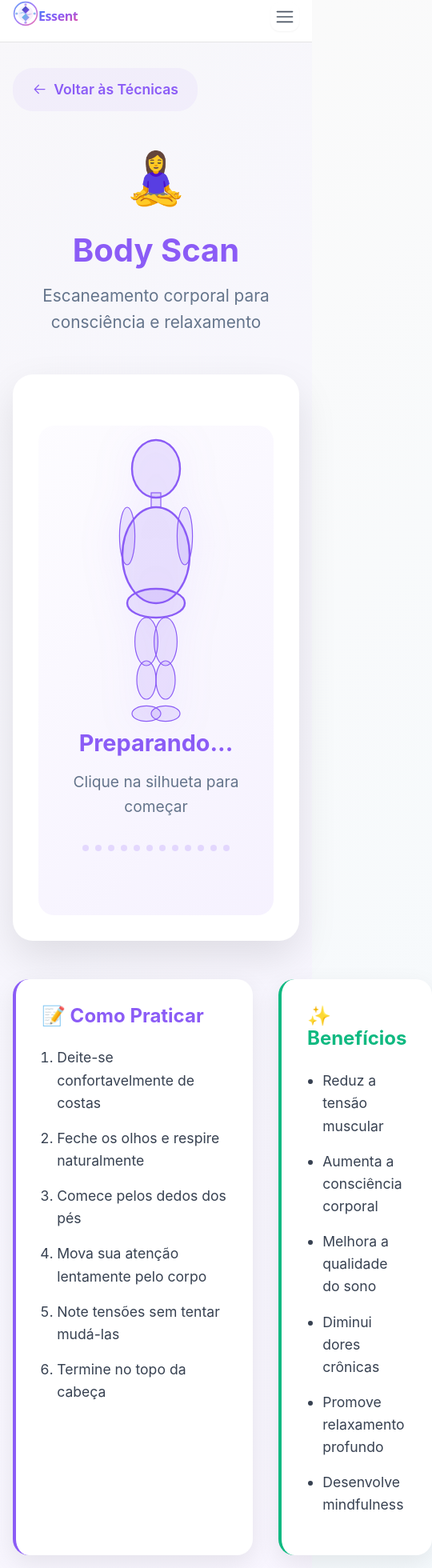
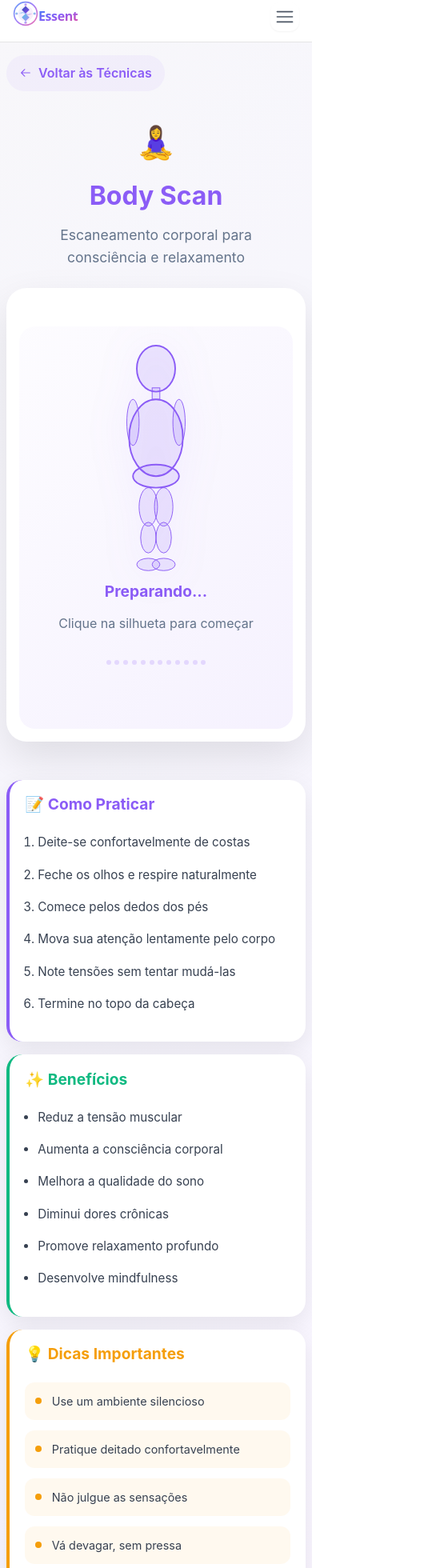
Before and after one commit to Luluzao0/Essent, a React (Vite) app: page /meditation/body-scan in a window 390 px wide. Shown: the part 7-1967 px from the top of the page at 80% size, 540 px wide, since content can reach past the window. Built offline with nearby package versions, Linux system fonts and the light colour scheme.

Commit message:
fix: uso em mobile

```diff
--- a/src/pages/meditation/BodyScanMeditation.tsx
+++ b/src/pages/meditation/BodyScanMeditation.tsx
@@ -107,8 +107,8 @@ const BodyScanVisualizer3D: React.FC<{ color: string }> = ({ color }) => {
       <div
         onClick={startScan}
         style={{
-          width: '150px',
-          height: '300px',
+          width: 'clamp(120px, 20vw, 150px)',
+          height: 'clamp(240px, 40vw, 300px)',
           margin: '0 auto 2rem',
           position: 'relative',
           cursor: 'pointer',
@@ -117,7 +117,7 @@ const BodyScanVisualizer3D: React.FC<{ color: string }> = ({ color }) => {
         }}
       >
         {/* Body outline */}
-        <svg width="150" height="300" viewBox="0 0 150 300" style={{ overflow: 'visible' }}>
+        <svg width="100%" height="100%" viewBox="0 0 150 300" style={{ overflow: 'visible' }}>
           {/* Head */}
           <ellipse cx="75" cy="30" rx="25" ry="30"
             fill={scanPosition <= 10 && isScanning ? `${color}60` : `${color}20`}
@@ -187,16 +187,20 @@ const BodyScanVisualizer3D: React.FC<{ color: string }> = ({ color }) => {
         )}
       </div>
 
-      <div style={{ marginBottom: '2rem' }}>
+      <div style={{ marginBottom: '2rem', textAlign: 'center' }}>
         <h3 style={{
           color: color,
           fontWeight: '700',
-          fontSize: '1.8rem',
+          fontSize: 'clamp(1.2rem, 4vw, 1.8rem)',
           marginBottom: '1rem'
         }}>
           {currentBodyPart}
         </h3>
-        <p style={{ color: '#64748b', fontSize: '1.2rem' }}>
+        <p style={{
+          color: '#64748b',
+          fontSize: 'clamp(1rem, 3vw, 1.2rem)',
+          padding: '0 1rem'
+        }}>
           {isScanning ? `Ciclo ${cycle + 1} de 3` : 'Clique na silhueta para começar'}
         </p>
       </div>
@@ -205,13 +209,15 @@ const BodyScanVisualizer3D: React.FC<{ color: string }> = ({ color }) => {
       <div style={{
         display: 'flex',
         justifyContent: 'center',
-        gap: '0.5rem',
-        marginBottom: '2rem'
+        gap: 'clamp(0.3rem, 1vw, 0.5rem)',
+        marginBottom: '2rem',
+        flexWrap: 'wrap',
+        padding: '0 1rem'
       }}>
         {bodyParts.map((_, index) => (
           <div key={index} style={{
-            width: '8px',
-            height: '8px',
+            width: 'clamp(6px, 1.5vw, 8px)',
+            height: 'clamp(6px, 1.5vw, 8px)',
             borderRadius: '50%',
             background: bodyParts.findIndex(part => part.position === scanPosition) >= index ? color : `${color}30`,
             transition: 'all 0.3s ease'
@@ -275,11 +281,11 @@ const BodyScanMeditation = () => {
       background: `linear-gradient(135deg, ${technique.color}05 0%, #faf5ff 100%)`
     }}>
       <SectionTransition delay={0}>
-        <div style={{ padding: '2rem 1rem' }}>
+        <div style={{ padding: 'clamp(1rem, 4vw, 2rem) clamp(0.5rem, 2vw, 1rem)' }}>
           <div style={{ maxWidth: '1000px', margin: '0 auto' }}>
 
             {/* Header com botão voltar */}
-            <div style={{ marginBottom: '3rem' }}>
+            <div style={{ marginBottom: 'clamp(1.5rem, 4vw, 3rem)' }}>
               <Link
                 to="/meditation"
                 style={{
@@ -288,10 +294,10 @@ const BodyScanMeditation = () => {
                   gap: '0.5rem',
                   color: technique.color,
                   textDecoration: 'none',
-                  fontSize: '1.1rem',
+                  fontSize: 'clamp(1rem, 2.5vw, 1.1rem)',
                   fontWeight: '600',
                   marginBottom: '2rem',
-                  padding: '0.8rem 1.5rem',
+                  padding: 'clamp(0.6rem, 2vw, 0.8rem) clamp(1rem, 3vw, 1.5rem)',
                   background: `${technique.color}10`,
                   borderRadius: '25px',
                   transition: 'all 0.3s ease'
@@ -305,19 +311,19 @@ const BodyScanMeditation = () => {
                   e.currentTarget.style.transform = 'translateX(0)';
                 }}
               >
-                <ArrowLeftIcon style={{ width: '1.2rem', height: '1.2rem' }} />
+                <ArrowLeftIcon style={{ width: 'clamp(1rem, 2.5vw, 1.2rem)', height: 'clamp(1rem, 2.5vw, 1.2rem)' }} />
                 Voltar às Técnicas
               </Link>
 
               <div style={{ textAlign: 'center' }}>
                 <div style={{
-                  fontSize: '4rem',
+                  fontSize: 'clamp(2.5rem, 8vw, 4rem)',
                   marginBottom: '1rem'
                 }}>
                   {technique.icon}
                 </div>
                 <h1 style={{
-                  fontSize: 'clamp(2.5rem, 6vw, 4rem)',
+                  fontSize: 'clamp(2rem, 6vw, 4rem)',
                   fontWeight: '700',
                   color: technique.color,
                   marginBottom: '1rem'
@@ -325,11 +331,12 @@ const BodyScanMeditation = () => {
                   {technique.title}
                 </h1>
                 <p style={{
-                  fontSize: '1.3rem',
+                  fontSize: 'clamp(1.1rem, 3vw, 1.3rem)',
                   color: '#64748b',
                   maxWidth: '600px',
                   margin: '0 auto',
-                  lineHeight: '1.6'
+                  lineHeight: '1.6',
+                  padding: '0 1rem'
                 }}>
                   {technique.description}
                 </p>
@@ -340,7 +347,7 @@ const BodyScanMeditation = () => {
             <div style={{
               background: 'white',
               borderRadius: '25px',
-              padding: '2rem',
+              padding: 'clamp(1rem, 4vw, 2rem)',
               boxShadow: '0 20px 50px rgba(0,0,0,0.1)',
               marginBottom: '3rem'
             }}>
@@ -350,8 +357,8 @@ const BodyScanMeditation = () => {
             {/* Grid de Informações */}
             <div style={{
               display: 'grid',
-              gridTemplateColumns: 'repeat(auto-fit, minmax(300px, 1fr))',
-              gap: '2rem',
+              gridTemplateColumns: 'repeat(auto-fit, minmax(280px, 1fr))',
+              gap: 'clamp(1rem, 3vw, 2rem)',
               marginBottom: '3rem'
             }}>
 
@@ -359,14 +366,14 @@ const BodyScanMeditation = () => {
               <div style={{
                 background: 'white',
                 borderRadius: '20px',
-                padding: '2rem',
+                padding: 'clamp(1.2rem, 4vw, 2rem)',
                 boxShadow: '0 10px 30px rgba(0,0,0,0.08)',
                 borderLeft: `4px solid ${technique.color}`
               }}>
                 <h3 style={{
                   color: technique.color,
                   fontWeight: '700',
-                  fontSize: '1.5rem',
+                  fontSize: 'clamp(1.2rem, 3vw, 1.5rem)',
                   marginBottom: '1.5rem',
                   display: 'flex',
                   alignItems: 'center',
@@ -374,13 +381,13 @@ const BodyScanMeditation = () => {
                 }}>
                   📝 Como Praticar
                 </h3>
-                <ol style={{ margin: 0, paddingLeft: '1.2rem' }}>
+                <ol style={{ margin: 0, paddingLeft: 'clamp(1rem, 2vw, 1.2rem)' }}>
                   {technique.steps.map((step, index) => (
                     <li key={index} style={{
                       color: '#374151',
                       marginBottom: '1rem',
                       lineHeight: '1.6',
-                      fontSize: '1.1rem'
+                      fontSize: 'clamp(0.95rem, 2.5vw, 1.1rem)'
                     }}>
                       {step}
                     </li>
@@ -392,14 +399,14 @@ const BodyScanMeditation = () => {
               <div style={{
                 background: 'white',
                 borderRadius: '20px',
-                padding: '2rem',
+                padding: 'clamp(1.2rem, 4vw, 2rem)',
                 boxShadow: '0 10px 30px rgba(0,0,0,0.08)',
                 borderLeft: `4px solid #10b981`
               }}>
                 <h3 style={{
                   color: '#10b981',
                   fontWeight: '700',
-                  fontSize: '1.5rem',
+                  fontSize: 'clamp(1.2rem, 3vw, 1.5rem)',
                   marginBottom: '1.5rem',
                   display: 'flex',
                   alignItems: 'center',
@@ -407,13 +414,13 @@ const BodyScanMeditation = () => {
                 }}>
                   ✨ Benefícios
                 </h3>
-                <ul style={{ margin: 0, paddingLeft: '1.2rem' }}>
+                <ul style={{ margin: 0, paddingLeft: 'clamp(1rem, 2vw, 1.2rem)' }}>
                   {technique.benefits.map((benefit, index) => (
                     <li key={index} style={{
                       color: '#374151',
                       marginBottom: '1rem',
                       lineHeight: '1.6',
-                      fontSize: '1.1rem'
+                      fontSize: 'clamp(0.95rem, 2.5vw, 1.1rem)'
                     }}>
                       {benefit}
                     </li>
@@ -425,15 +432,15 @@ const BodyScanMeditation = () => {
               <div style={{
                 background: 'white',
                 borderRadius: '20px',
-                padding: '2rem',
+                padding: 'clamp(1.2rem, 4vw, 2rem)',
                 boxShadow: '0 10px 30px rgba(0,0,0,0.08)',
                 borderLeft: `4px solid #f59e0b`,
-                gridColumn: 'span 2'
+                gridColumn: window.innerWidth > 768 ? 'span 2' : 'span 1'
               }}>
                 <h3 style={{
                   color: '#f59e0b',
                   fontWeight: '700',
-                  fontSize: '1.5rem',
+                  fontSize: 'clamp(1.2rem, 3vw, 1.5rem)',
                   marginBottom: '1.5rem',
                   display: 'flex',
                   alignItems: 'center',
@@ -443,15 +450,15 @@ const BodyScanMeditation = () => {
                 </h3>
                 <div style={{
                   display: 'grid',
-                  gridTemplateColumns: 'repeat(auto-fit, minmax(250px, 1fr))',
-                  gap: '1rem'
+                  gridTemplateColumns: 'repeat(auto-fit, minmax(220px, 1fr))',
+                  gap: 'clamp(0.8rem, 2vw, 1rem)'
                 }}>
                   {technique.tips.map((tip, index) => (
                     <div key={index} style={{
                       display: 'flex',
                       alignItems: 'center',
                       gap: '0.8rem',
-                      padding: '1rem',
+                      padding: 'clamp(0.8rem, 2vw, 1rem)',
                       background: '#f59e0b10',
                       borderRadius: '12px'
                     }}>
@@ -464,7 +471,7 @@ const BodyScanMeditation = () => {
                       }} />
                       <span style={{
                         color: '#374151',
-                        fontSize: '1rem',
+                        fontSize: 'clamp(0.9rem, 2.2vw, 1rem)',
                         lineHeight: '1.5'
                       }}>
                         {tip}
```
Also changed, not shown: src/pages/Practices.tsx (+23 -23 lines), src/pages/meditation/LovingKindnessMeditation.tsx (+37 -35 lines), src/pages/meditation/MindfulnessMeditation.tsx (+43 -40 lines).
